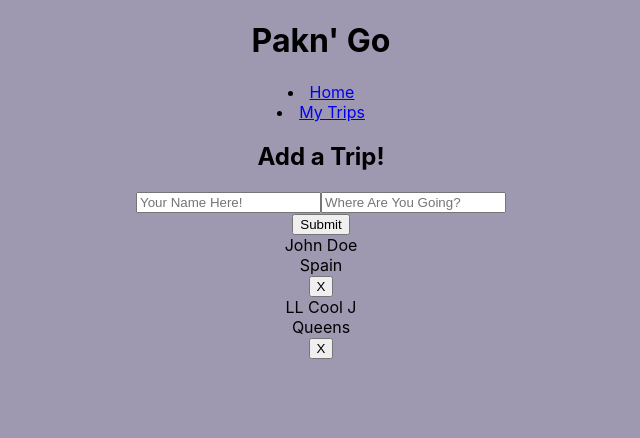
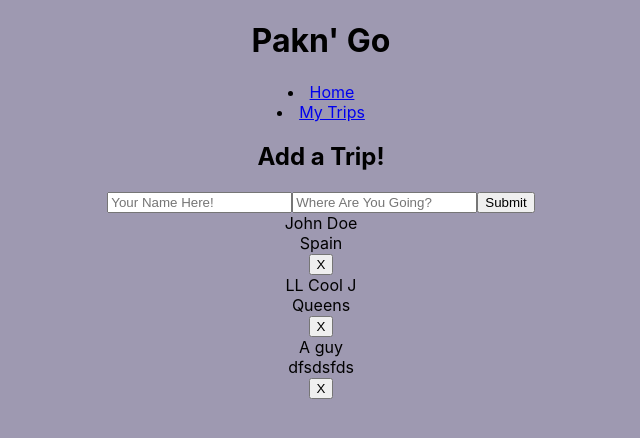
Before and after one commit to wwwestin/wazard-client-side, a React (Create React App) app: page / in a window 1280 px wide. Shown: the top 438 px of the page, without its empty margins (319-959 px from the left). Built offline with nearby package versions, Linux system fonts and the light colour scheme; data requests are answered from the project's data file.

Commit message:
moved submit button back inside form

```diff
--- a/db.json
+++ b/db.json
@@ -9,6 +9,11 @@
       "id": 2,
       "user": "LL Cool J",
       "location": "Queens"
+    },
+    {
+      "user": "A guy",
+      "location": "dfsdsfds",
+      "id": 3
     }
   ]
 }
--- a/src/components/TripForm.js
+++ b/src/components/TripForm.js
@@ -50,8 +50,9 @@ function handleSubmit(event){
                     value= {formData.location}
                     onChange= {handleChange}
                 />
+                 <button className="button" type="submit">Submit</button>
             </form>
-            <button className="button" type="submit">Submit</button>
+
         </div>
     )
 }
--- a/src/components/TripPage.js
+++ b/src/components/TripPage.js
@@ -6,16 +6,15 @@ function TripPage() {
 
     const [trips, setTrips] = useState([]);
 
-    function handleAddTrip(newTrip) {
-        setTrips([...trips, newTrip]);
-    }
-
     useEffect(() => {
         fetch("http://localhost:8000/test")
         .then((r) => r.json())
         .then(setTrips);
       }, []);
 
+      function handleAddTrip(newTrip) {
+        setTrips([...trips, newTrip]);
+    }
 
     function handleDelete(trip){
         const newArray = trips.filter((item) => item.id !== trip.id)
```
